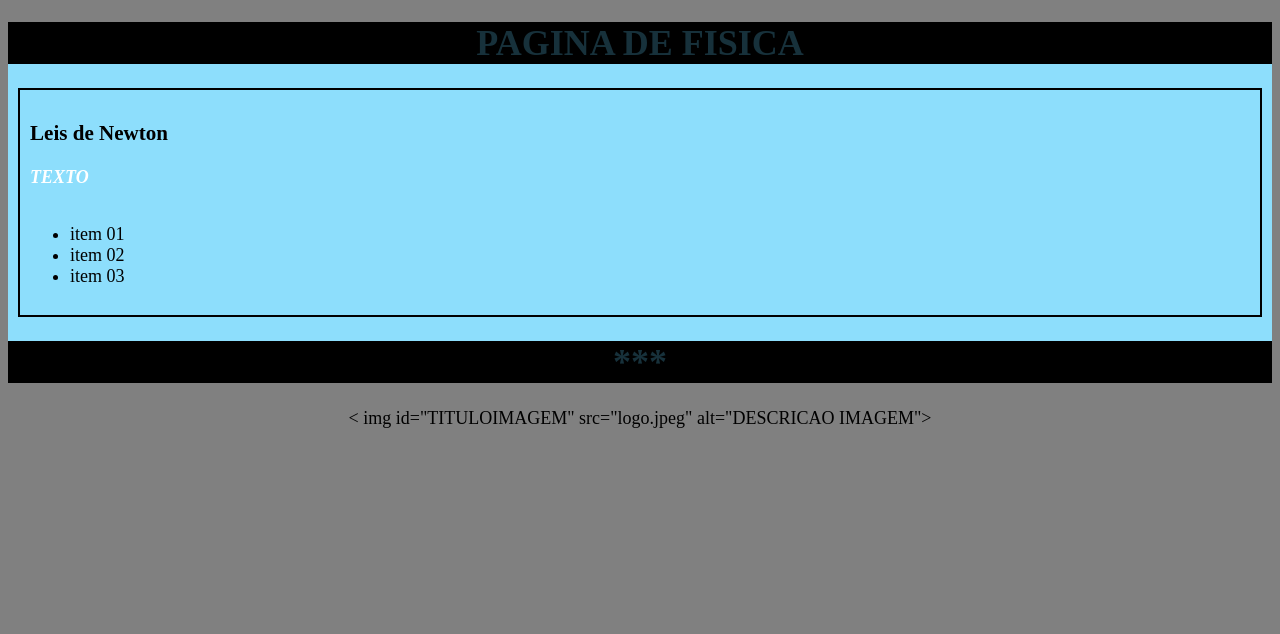
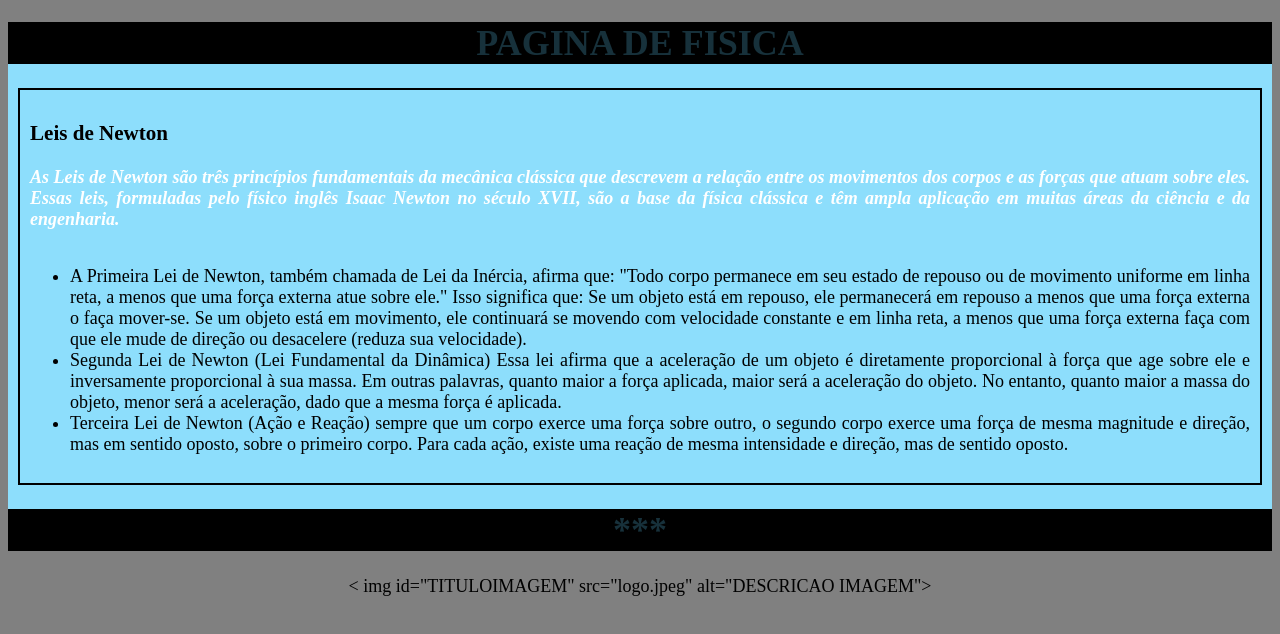
Before and after one commit to GABRIELSATOSH/pagina-de-fisica, a plain HTML site: page index.html in a window 1280 px wide. Shown: the part 122-756 px from the top of the page. Drawn offline with Linux system fonts and the light colour scheme; a script that the page names is missing.

Commit message:
Update index.html

```diff
--- a/index.html
+++ b/index.html
@@ -22,11 +22,11 @@
     <h1>PAGINA DE FISICA</h1>
     <div class="PRIMEIROPARAGRAFO">
       <h3>Leis de Newton</h3>
-      <p><i><b>TEXTO</b></i></p>
+      <p><i><b>As Leis de Newton são três princípios fundamentais da mecânica clássica que descrevem a relação entre os movimentos dos corpos e as forças que atuam sobre eles. Essas leis, formuladas pelo físico inglês Isaac Newton no século XVII, são a base da física clássica e têm ampla aplicação em muitas áreas da ciência e da engenharia.</b></i></p>
       <ul id="lista02">
-        <li>item 01</li>
-        <li>item 02</li>
-        <li>item 03</li>
+        <li>A Primeira Lei de Newton, também chamada de Lei da Inércia, afirma que: "Todo corpo permanece em seu estado de repouso ou de movimento uniforme em linha reta, a menos que uma força externa atue sobre ele." Isso significa que: Se um objeto está em repouso, ele permanecerá em repouso a menos que uma força externa o faça mover-se. Se um objeto está em movimento, ele continuará se movendo com velocidade constante e em linha reta, a menos que uma força externa faça com que ele mude de direção ou desacelere (reduza sua velocidade).</li>
+        <li>Segunda Lei de Newton (Lei Fundamental da Dinâmica) Essa lei afirma que a aceleração de um objeto é diretamente proporcional à força que age sobre ele e inversamente proporcional à sua massa. Em outras palavras, quanto maior a força aplicada, maior será a aceleração do objeto. No entanto, quanto maior a massa do objeto, menor será a aceleração, dado que a mesma força é aplicada.</li>
+        <li>Terceira Lei de Newton (Ação e Reação) sempre que um corpo exerce uma força sobre outro, o segundo corpo exerce uma força de mesma magnitude e direção, mas em sentido oposto, sobre o primeiro corpo. Para cada ação, existe uma reação de mesma intensidade e direção, mas de sentido oposto.</li>
       </ul>
     </div>
     <h1>***</h1>
```
